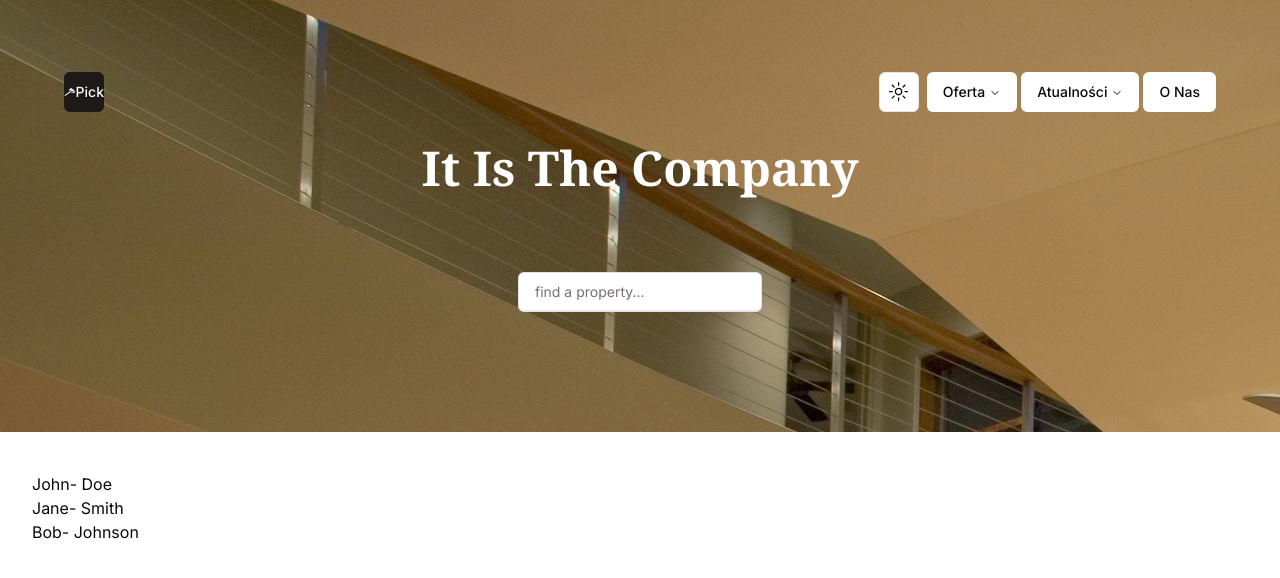
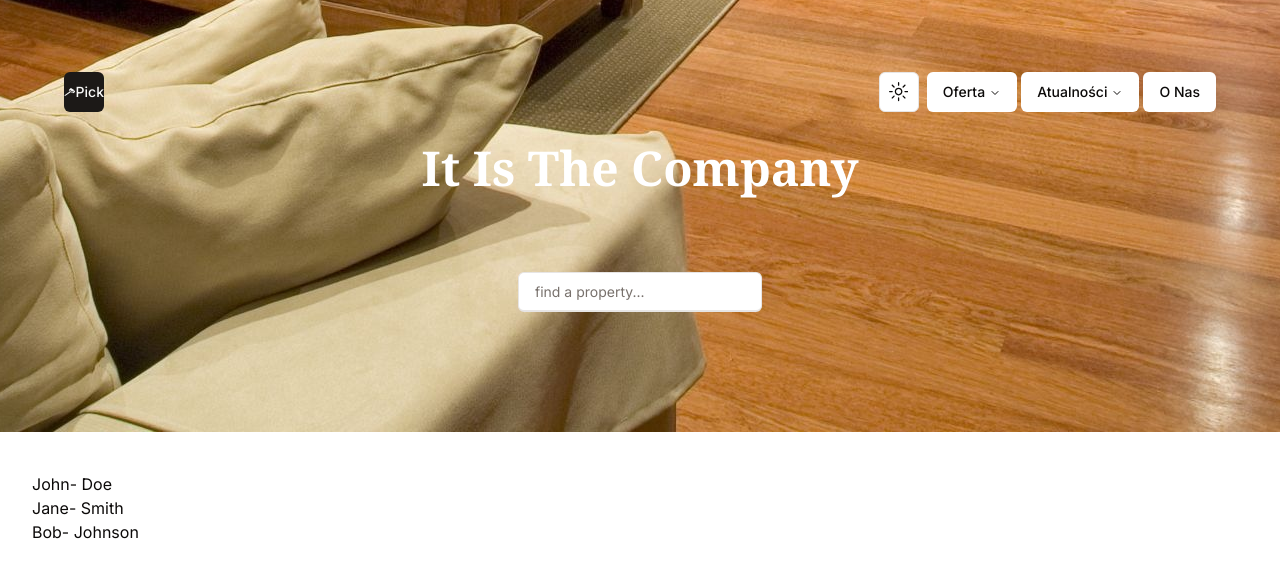
Before and after one commit to danielu96/service-project, a Next.js app: page / in a window 1280 px wide. Shown: the top 578 px of the page. Built offline with nearby package versions, Linux system fonts and the light colour scheme.

Commit message:
edit fanart

```diff
--- a/app/globals.css
+++ b/app/globals.css
@@ -68,7 +68,9 @@
   @layer base {
     .fanart {
       background: url("bg2.jpg");
-      height: fit-content
+      height: max-content;
+      position: relative;
+      background-position: bottom;
     }
   }
 
```
